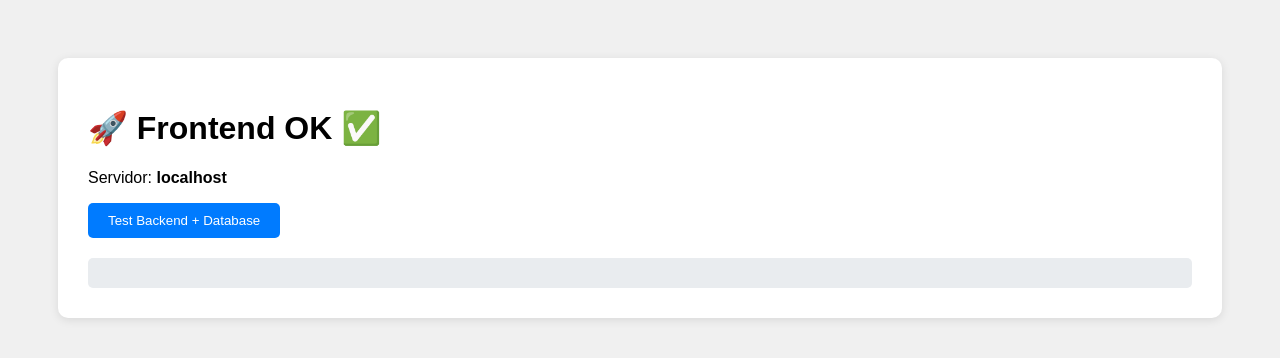
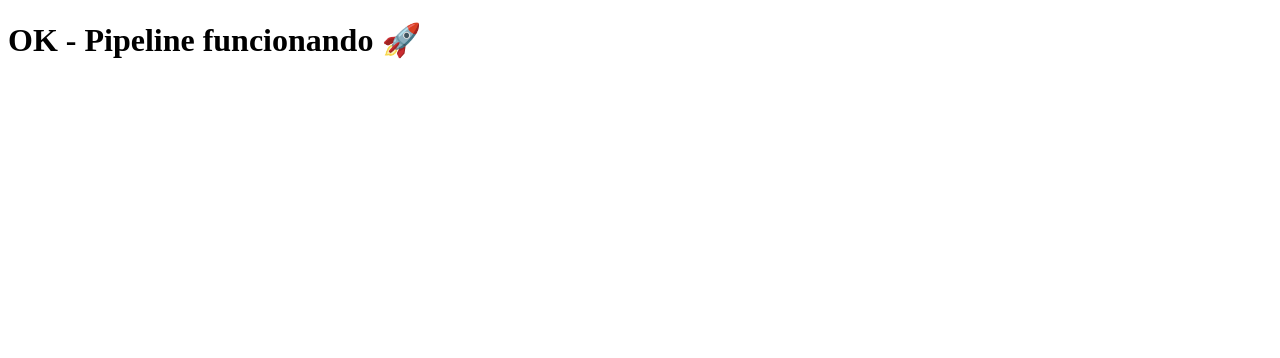
Before and after one commit to VinicampoSuri/testeJobsystem, a plain HTML site: page hello-world-devops/frontend/index.html in a window 1280 px wide. Drawn offline with Linux system fonts and the light colour scheme.

Commit message:
Update title and content for pipeline test

```diff
--- a/hello-world-devops/frontend/index.html
+++ b/hello-world-devops/frontend/index.html
@@ -1,37 +1,9 @@
 <!DOCTYPE html>
 <html>
 <head>
-  <title>Hello DevOps Multi-Tier</title>
-  <style>
-    body { font-family: Arial; padding: 50px; background: #f0f0f0; }
-    .container { background: white; padding: 30px; border-radius: 10px; box-shadow: 0 2px 10px rgba(0,0,0,0.1); }
-    button { padding: 10px 20px; background: #007bff; color: white; border: none; border-radius: 5px; cursor: pointer; }
-    button:hover { background: #0056b3; }
-    #result { margin-top: 20px; padding: 15px; background: #e9ecef; border-radius: 5px; }
-  </style>
+    <title>Pipeline Test</title>
 </head>
 <body>
-  <div class="container">
-    <h1>🚀 Frontend OK ✅</h1>
-    <p>Servidor: <strong id="hostname"></strong></p>
-    <button onclick="testBackend()">Test Backend + Database</button>
-    <div id="result"></div>
-  </div>
-  <script>
-    document.getElementById('hostname').innerText = window.location.hostname;
-
-    async function testBackend() {
-      const resultDiv = document.getElementById('result');
-      resultDiv.innerHTML = '<p>⏳ Testing backend...</p>';
-
-      try {
-        const res = await fetch('/api/health');
-        const data = await res.text();
-        resultDiv.innerHTML = `<h3>Backend Response:</h3><p>${data}</p>`;
-      } catch (error) {
-        resultDiv.innerHTML = `<p style="color: red;">❌ Error: ${error.message}</p>`;
-      }
-    }
-  </script>
+    <h1>OK - Pipeline funcionando 🚀</h1>
 </body>
 </html>
```
